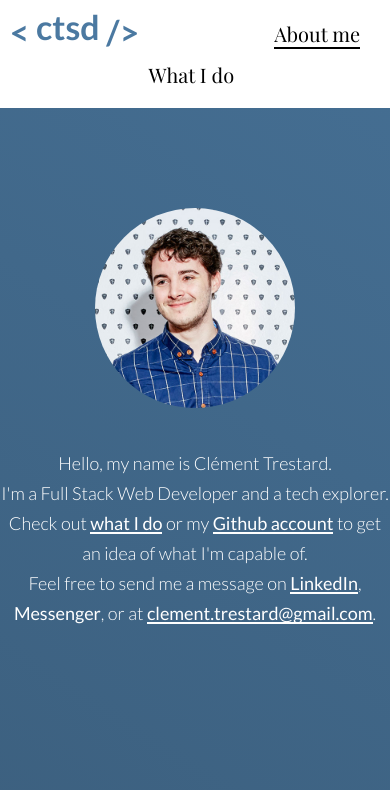
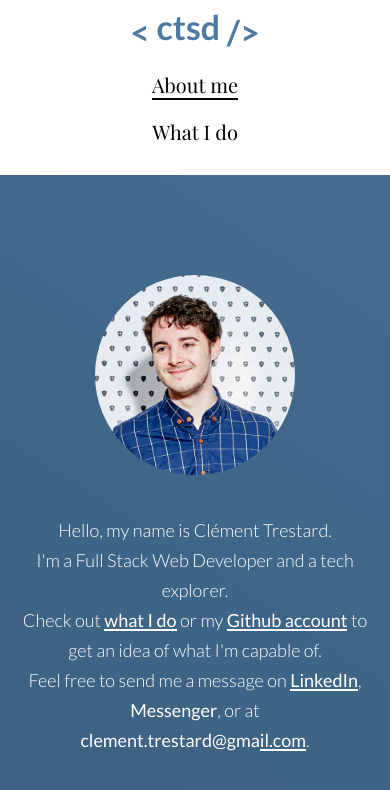
Before and after one commit to ctsd/ctsd.github.io, a plain HTML site: page index.html in a window 390 px wide. Drawn offline with nearby package versions, Linux system fonts and the light colour scheme.

Commit message:
Responsiveness

```diff
--- a/index.html
+++ b/index.html
@@ -21,7 +21,7 @@
 				</h1>
 				<nav>
 					<ul>
-						<li class="active"><a href="main.html">About me</a></li>
+						<li class="active"><a href="#">About me</a></li>
 						<li><a href="what-i-do.html">What I do</a></li>
 					</ul>
 				</nav>
--- a/less/main.less
+++ b/less/main.less
@@ -95,6 +95,19 @@ header {
     }
   }
 
+  @media screen and (max-width: 450px) {
+
+    h1, nav ul li {
+      float: none;
+    }
+
+    nav ul { padding: 20px 0; }
+    nav ul li {
+      padding: 10px 20px;
+    }
+
+
+  }
 
 }
 
@@ -127,6 +140,9 @@ div.container {
       line-height: 30px;
       font-weight: 300;
       color: #FFF;
+      width: 90%;
+      max-width: 700px;
+      margin: auto;
 
       a {
         text-decoration: none;
@@ -189,6 +205,12 @@ div.container {
       background: #FFF;
       margin: auto;
       border-radius: 15px;
+
+      @media screen and (max-width: 600px) {
+        width: 100%;
+        height: 100%;
+        border-radius: 0;
+      }
 
       -moz-box-shadow: 0px 0px 5px 0px #656565;
       -webkit-box-shadow: 0px 0px 5px 0px #656565;
```
Also changed, not shown: what-i-do.html (+2 -2 lines), css/main.css.
